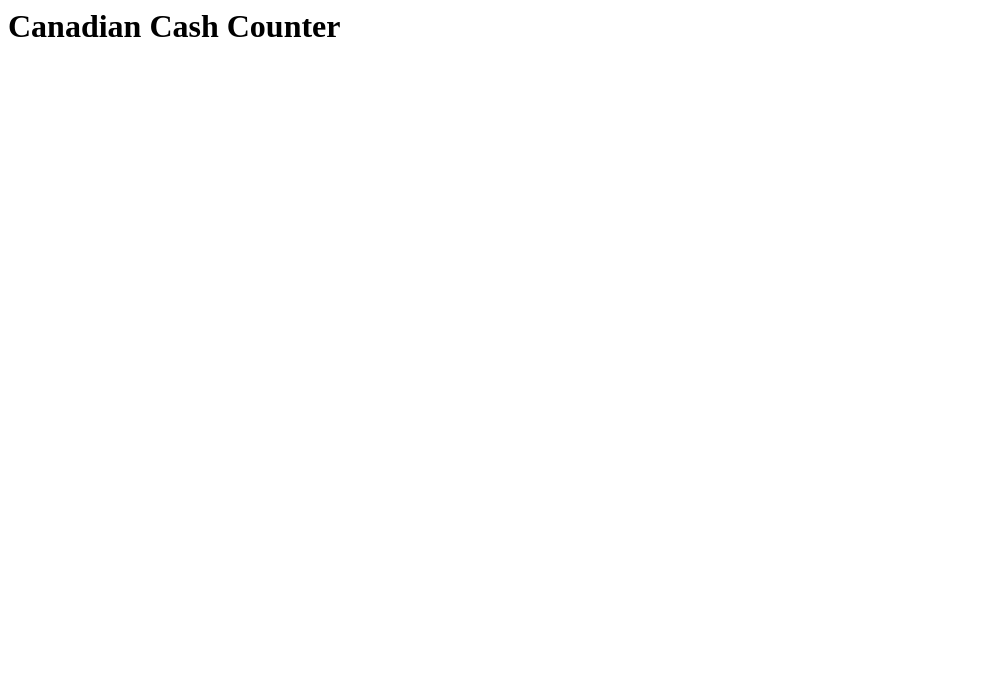
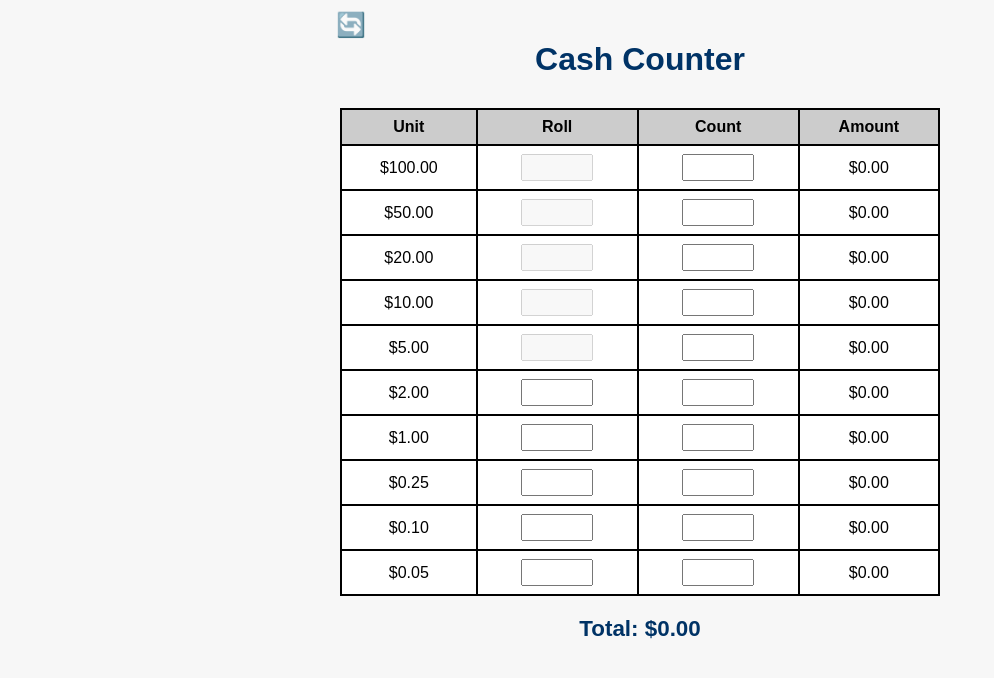
Before and after one commit to harrykim99/cash-counter, a plain HTML site: page index.html in a window 1280 px wide. Shown: the whole page, without its empty margins (0-994 px from the left). Drawn offline with Linux system fonts and the light colour scheme.

Commit message:
Add files via upload

```diff
--- a/index.html
+++ b/index.html
@@ -1 +1,144 @@
-<h1>Canadian Cash Counter</h1>
+
+<!DOCTYPE html>
+<html lang="en">
+<head>
+  <meta charset="UTF-8" />
+  <meta name="viewport" content="width=device-width, initial-scale=1.0"/>
+  <title>Cash Counter</title>
+  <link rel="manifest" href="manifest.json" />
+  <meta name="theme-color" content="#003366" />
+  <style>
+    body {
+      font-family: Arial, sans-serif;
+      background-color: #f7f7f7;
+      padding: 20px;
+      max-width: 600px;
+      margin: auto;
+      position: relative;
+    }
+
+    .reset-icon {
+      position: absolute;
+      top: 10px;
+      left: 10px;
+      font-size: 1.5em;
+      background: none;
+      border: none;
+      cursor: pointer;
+      color: #666;
+    }
+
+    h1 {
+      text-align: center;
+      color: #003366;
+    }
+
+    table {
+      width: 100%;
+      border-collapse: collapse;
+      background-color: white;
+      margin-top: 30px;
+    }
+
+    th, td {
+      border: 2px solid #000;
+      padding: 8px;
+      text-align: center;
+    }
+
+    th {
+      background-color: #ccc;
+    }
+
+    input[type="number"] {
+      width: 60px;
+      padding: 4px;
+    }
+
+    #total {
+      margin-top: 20px;
+      font-size: 1.4em;
+      text-align: center;
+      font-weight: bold;
+      color: #003366;
+    }
+  </style>
+</head>
+<body>
+
+  <button class="reset-icon" onclick="resetInputs()" title="Reset">🔄</button>
+
+  <h1>Cash Counter</h1>
+
+  <table>
+    <thead>
+      <tr>
+        <th>Unit</th>
+        <th>Roll</th>
+        <th>Count</th>
+        <th>Amount</th>
+      </tr>
+    </thead>
+    <tbody id="cash-table">
+    </tbody>
+  </table>
+
+  <div id="total">Total: $0.00</div>
+
+  <script>
+    const denominations = [
+      { label: "$100.00", value: 100, rollValue: null },
+      { label: "$50.00", value: 50, rollValue: null },
+      { label: "$20.00", value: 20, rollValue: null },
+      { label: "$10.00", value: 10, rollValue: null },
+      { label: "$5.00", value: 5, rollValue: null },
+      { label: "$2.00", value: 2, rollValue: 25 },
+      { label: "$1.00", value: 1, rollValue: 25 },
+      { label: "$0.25", value: 0.25, rollValue: 40 },
+      { label: "$0.10", value: 0.10, rollValue: 50 },
+      { label: "$0.05", value: 0.05, rollValue: 40 }
+    ];
+
+    const tableBody = document.getElementById("cash-table");
+
+    denominations.forEach((denom, index) => {
+      const row = document.createElement("tr");
+      row.innerHTML = `
+        <td>${denom.label}</td>
+        <td><input type="number" min="0" id="roll-${index}" ${denom.rollValue ? '' : 'disabled'} oninput="calculateTotal()" /></td>
+        <td><input type="number" min="0" id="count-${index}" oninput="calculateTotal()" /></td>
+        <td id="amount-${index}">$0.00</td>
+      `;
+      tableBody.appendChild(row);
+    });
+
+    function calculateTotal() {
+      let total = 0;
+      denominations.forEach((denom, index) => {
+        const roll = parseInt(document.getElementById(`roll-${index}`).value) || 0;
+        const count = parseInt(document.getElementById(`count-${index}`).value) || 0;
+        let amount = denom.rollValue ? (roll * denom.rollValue * denom.value + count * denom.value) : (count * denom.value);
+        document.getElementById(`amount-${index}`).innerText = `$${amount.toFixed(2)}`;
+        total += amount;
+      });
+      document.getElementById("total").innerText = `Total: $${total.toFixed(2)}`;
+    }
+
+    function resetInputs() {
+      denominations.forEach((_, index) => {
+        const rollInput = document.getElementById(`roll-${index}`);
+        if (rollInput && !rollInput.disabled) rollInput.value = '';
+        document.getElementById(`count-${index}`).value = '';
+        document.getElementById(`amount-${index}`).innerText = '$0.00';
+      });
+      document.getElementById("total").innerText = "Total: $0.00";
+    }
+
+    if ('serviceWorker' in navigator) {
+      navigator.serviceWorker.register('service-worker.js')
+        .then(() => console.log('Service Worker Registered'));
+    }
+  </script>
+
+</body>
+</html>
```
Also changed, not shown: service-worker.js (added, +12 -0 lines), icon-192.png (added), icon-512.png (added), manifest.json (added).
